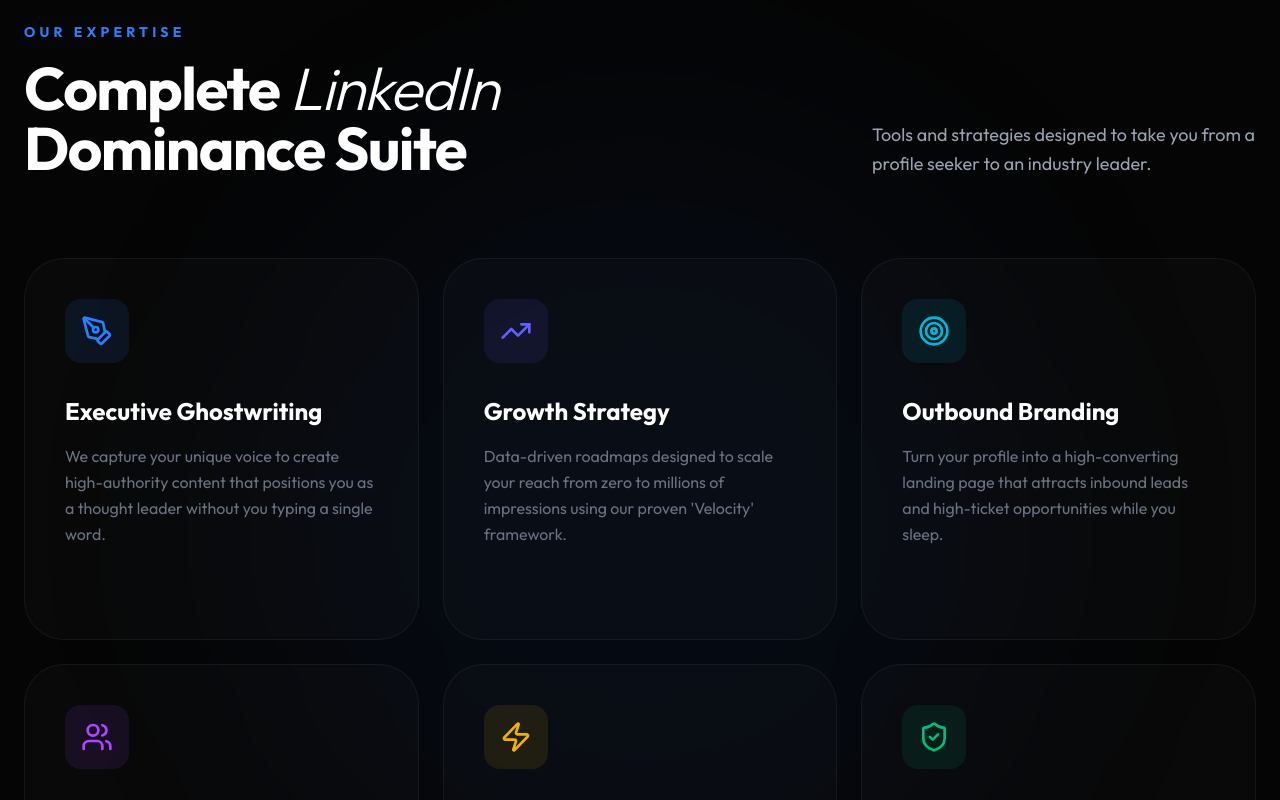
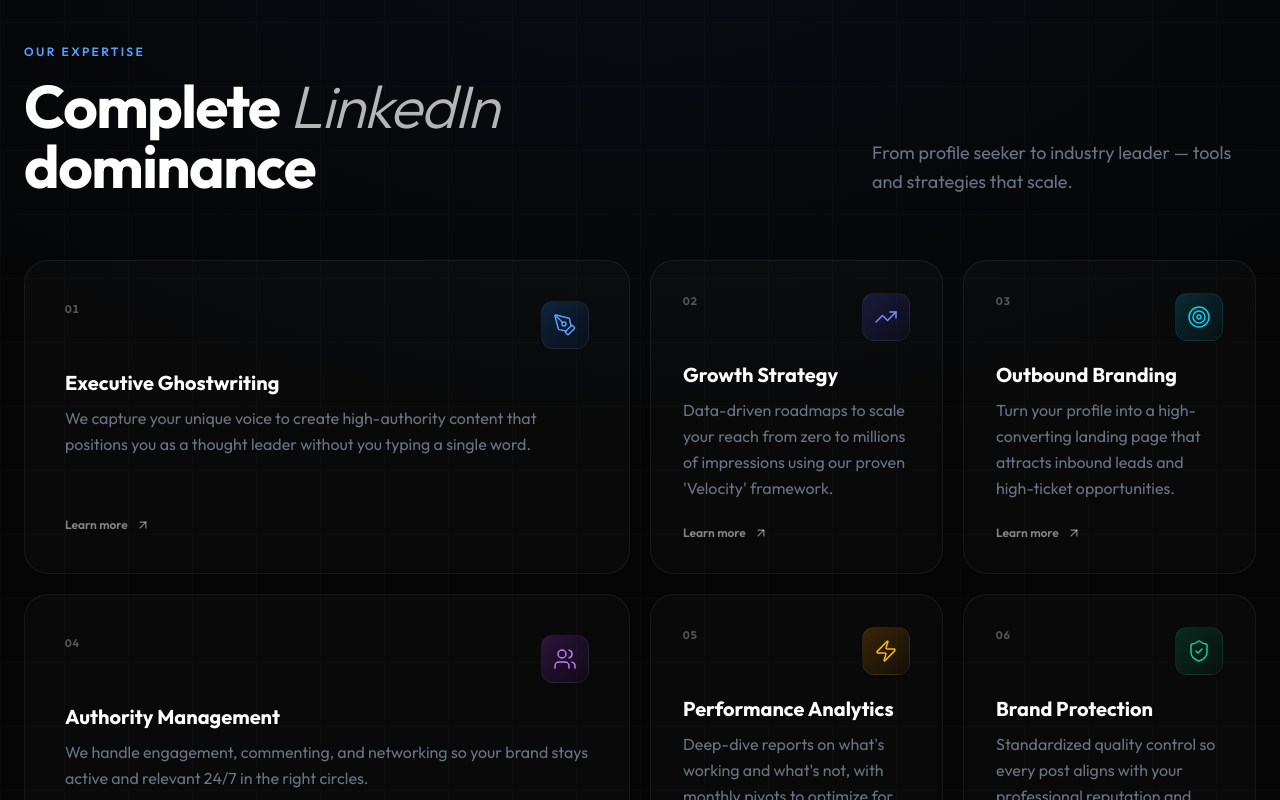
Before and after one commit to Mehaksaluja/landing_page, a React (Vite) app: page / in a window 1280 px wide. Shown: the part 1040-1840 px from the top of the page. Built offline with nearby package versions, Linux system fonts and the light colour scheme.

Commit message:
Services updated

```diff
--- a/src/components/Services.jsx
+++ b/src/components/Services.jsx
@@ -1,116 +1,150 @@
 import React from 'react';
 import { motion } from 'framer-motion';
-import { PenTool, TrendingUp, Users, Target, ShieldCheck, Zap } from 'lucide-react';
+import { PenTool, TrendingUp, Users, Target, ShieldCheck, Zap, ArrowUpRight } from 'lucide-react';
 
 const services = [
     {
         title: "Executive Ghostwriting",
         description: "We capture your unique voice to create high-authority content that positions you as a thought leader without you typing a single word.",
-        icon: <PenTool className="w-8 h-8 text-blue-500" />,
-        accent: "bg-blue-500/10"
+        icon: PenTool,
+        accent: "from-blue-500/20 to-blue-600/5",
+        borderGlow: "group-hover:shadow-[0_0_40px_-8px_rgba(59,130,246,0.4)]",
+        color: "text-blue-400",
     },
     {
         title: "Growth Strategy",
-        description: "Data-driven roadmaps designed to scale your reach from zero to millions of impressions using our proven 'Velocity' framework.",
-        icon: <TrendingUp className="w-8 h-8 text-indigo-500" />,
-        accent: "bg-indigo-500/10"
+        description: "Data-driven roadmaps to scale your reach from zero to millions of impressions using our proven 'Velocity' framework.",
+        icon: TrendingUp,
+        accent: "from-indigo-500/20 to-indigo-600/5",
+        borderGlow: "group-hover:shadow-[0_0_40px_-8px_rgba(99,102,241,0.4)]",
+        color: "text-indigo-400",
     },
     {
         title: "Outbound Branding",
-        description: "Turn your profile into a high-converting landing page that attracts inbound leads and high-ticket opportunities while you sleep.",
-        icon: <Target className="w-8 h-8 text-cyan-500" />,
-        accent: "bg-cyan-500/10"
+        description: "Turn your profile into a high-converting landing page that attracts inbound leads and high-ticket opportunities.",
+        icon: Target,
+        accent: "from-cyan-500/20 to-cyan-600/5",
+        borderGlow: "group-hover:shadow-[0_0_40px_-8px_rgba(6,182,212,0.4)]",
+        color: "text-cyan-400",
     },
     {
         title: "Authority Management",
-        description: "We handle engagement, commenting, and networking to ensure your brand stays active and relevant 24/7 in the right circles.",
-        icon: <Users className="w-8 h-8 text-purple-500" />,
-        accent: "bg-purple-500/10"
+        description: "We handle engagement, commenting, and networking so your brand stays active and relevant 24/7 in the right circles.",
+        icon: Users,
+        accent: "from-purple-500/20 to-purple-600/5",
+        borderGlow: "group-hover:shadow-[0_0_40px_-8px_rgba(168,85,247,0.4)]",
+        color: "text-purple-400",
     },
     {
         title: "Performance Analytics",
-        description: "Deep-dive reports on what's working and what's not, allowing us to pivot and optimize for maximum ROI every month.",
-        icon: <Zap className="w-8 h-8 text-yellow-500" />,
-        accent: "bg-yellow-500/10"
+        description: "Deep-dive reports on what's working and what's not, with monthly pivots to optimize for maximum ROI.",
+        icon: Zap,
+        accent: "from-amber-500/20 to-amber-600/5",
+        borderGlow: "group-hover:shadow-[0_0_40px_-8px_rgba(245,158,11,0.4)]",
+        color: "text-amber-400",
     },
     {
         title: "Brand Protection",
-        description: "Standardized quality control to ensure every post aligns with your professional reputation and company values.",
-        icon: <ShieldCheck className="w-8 h-8 text-emerald-500" />,
-        accent: "bg-emerald-500/10"
-    }
+        description: "Standardized quality control so every post aligns with your professional reputation and company values.",
+        icon: ShieldCheck,
+        accent: "from-emerald-500/20 to-emerald-600/5",
+        borderGlow: "group-hover:shadow-[0_0_40px_-8px_rgba(16,185,129,0.4)]",
+        color: "text-emerald-400",
+    },
 ];
 
 const Services = () => {
     return (
-        <section id="services" className="py-32 bg-[#050505] relative overflow-hidden">
-            {/* Ambient Background Light */}
-            <div className="absolute top-1/2 left-1/2 -translate-x-1/2 -translate-y-1/2 w-[800px] h-[800px] bg-blue-600/5 blur-[120px] rounded-full pointer-events-none" />
+        <section id="services" className="py-28 md:py-36 bg-[#050505] relative overflow-hidden">
+            {/* Background */}
+            <div className="absolute inset-0 bg-[radial-gradient(ellipse_80%_50%_at_50%_0%,rgba(59,130,246,0.06),transparent)] pointer-events-none" />
+            <div className="absolute inset-0 bg-[linear-gradient(to_right,#ffffff03_1px,transparent_1px),linear-gradient(to_bottom,#ffffff03_1px,transparent_1px)] bg-[size:64px_64px] pointer-events-none" />
 
             <div className="max-w-7xl mx-auto px-6 relative z-10">
-                <div className="flex flex-col md:flex-row md:items-end justify-between mb-20 gap-8">
-                    <div className="max-w-2xl">
+                {/* Header */}
+                <div className="flex flex-col md:flex-row md:items-end md:justify-between gap-8 mb-16">
+                    <div>
                         <motion.span
-                            initial={{ opacity: 0, x: -20 }}
+                            initial={{ opacity: 0, x: -16 }}
                             whileInView={{ opacity: 1, x: 0 }}
                             viewport={{ once: true }}
-                            className="text-blue-500 font-bold tracking-[0.3em] uppercase text-sm mb-4 block"
+                            className="inline-block text-blue-400 font-semibold tracking-[0.2em] uppercase text-xs mb-4"
                         >
                             Our Expertise
                         </motion.span>
                         <motion.h2
-                            initial={{ opacity: 0, y: 20 }}
+                            initial={{ opacity: 0, y: 16 }}
                             whileInView={{ opacity: 1, y: 0 }}
                             viewport={{ once: true }}
-                            transition={{ delay: 0.1 }}
-                            className="text-4xl md:text-6xl font-bold text-white tracking-tight"
+                            transition={{ delay: 0.05 }}
+                            className="text-3xl md:text-5xl lg:text-6xl font-bold text-white tracking-tight max-w-2xl"
                         >
-                            Complete <span className="italic font-light">LinkedIn</span> <br /> Dominance Suite
+                            Complete <span className="text-white/70 italic font-light">LinkedIn</span> dominance
                         </motion.h2>
                     </div>
                     <motion.p
                         initial={{ opacity: 0 }}
                         whileInView={{ opacity: 1 }}
                         viewport={{ once: true }}
-                        transition={{ delay: 0.3 }}
-                        className="text-gray-400 max-w-sm text-lg leading-relaxed"
+                        transition={{ delay: 0.2 }}
+                        className="text-gray-500 max-w-sm text-base md:text-lg leading-relaxed"
                     >
-                        Tools and strategies designed to take you from a profile seeker to an industry leader.
+                        From profile seeker to industry leader — tools and strategies that scale.
                     </motion.p>
                 </div>
 
-                <div className="grid grid-cols-1 md:grid-cols-2 lg:grid-cols-3 gap-6">
-                    {services.map((service, index) => (
-                        <motion.div
+                {/* Bento-style grid: 2 large + 4 standard */}
+                <div className="grid grid-cols-1 md:grid-cols-2 lg:grid-cols-4 gap-4 md:gap-5">
+                    {services.map((service, index) => {
+                        const Icon = service.icon;
+                        const isLarge = index === 0 || index === 3;
+
+                        return (
+                            <motion.article
                                 key={index}
-                            initial={{ opacity: 0, y: 30 }}
+                                initial={{ opacity: 0, y: 24 }}
                                 whileInView={{ opacity: 1, y: 0 }}
-                            viewport={{ once: true }}
-                            transition={{ delay: index * 0.1 }}
-                            whileHover={{ y: -10 }}
-                            className="group relative p-10 rounded-[2.5rem] bg-white/[0.02] border border-white/5 hover:border-blue-500/30 transition-all duration-500 overflow-hidden"
+                                viewport={{ once: true, margin: "-40px" }}
+                                transition={{ delay: index * 0.08 }}
+                                className={`group relative rounded-2xl md:rounded-3xl border border-white/[0.06] bg-white/[0.02] overflow-hidden transition-all duration-500 hover:border-white/15 ${service.borderGlow} ${isLarge ? 'md:col-span-2' : ''}`}
                             >
-                            {/* Hover Backdrop */}
-                            <div className="absolute inset-0 bg-gradient-to-br from-blue-600/5 to-transparent opacity-0 group-hover:opacity-100 transition-opacity duration-500" />
+                                {/* Gradient overlay on hover */}
+                                <div className={`absolute inset-0 bg-gradient-to-br ${service.accent} opacity-0 group-hover:opacity-100 transition-opacity duration-500 pointer-events-none`} />
 
-                            <div className={`w-16 h-16 rounded-2xl ${service.accent} flex items-center justify-center mb-8 group-hover:scale-110 transition-transform duration-500`}>
-                                {service.icon}
+                                <div className={`relative p-6 md:p-8 ${isLarge ? 'md:p-10' : ''} flex flex-col h-full min-h-[220px] md:min-h-0`}>
+                                    {/* Top row: number + icon */}
+                                    <div className="flex items-start justify-between mb-5">
+                                        <span className="text-[11px] font-bold text-white/30 tracking-widest tabular-nums">
+                                            {String(index + 1).padStart(2, '0')}
+                                        </span>
+                                        <div className={`w-12 h-12 rounded-xl bg-gradient-to-br ${service.accent} border border-white/5 flex items-center justify-center group-hover:scale-105 transition-transform duration-300`}>
+                                            <Icon className={`w-6 h-6 ${service.color}`} strokeWidth={1.5} />
+                                        </div>
                                     </div>
 
-                            <h3 className="text-2xl font-bold text-white mb-4 group-hover:text-blue-400 transition-colors">
+                                    <h3 className={`text-lg md:text-xl font-bold text-white mb-2 group-hover:text-blue-400 transition-colors ${isLarge ? 'md:text-2xl' : ''}`}>
                                         {service.title}
                                     </h3>
 
-                            <p className="text-gray-500 leading-relaxed group-hover:text-gray-300 transition-colors">
+                                    <p className="text-gray-500 text-sm md:text-base leading-relaxed flex-grow group-hover:text-gray-400 transition-colors">
                                         {service.description}
                                     </p>
 
-                            <div className="mt-8 flex items-center gap-2 text-sm font-bold text-blue-500 opacity-0 group-hover:opacity-100 translate-x-[-10px] group-hover:translate-x-0 transition-all duration-500">
-                                LEARN MORE <Zap className="w-3 h-3 fill-current" />
+                                    <div className="mt-6 flex items-center gap-2 text-xs font-semibold text-white/50 group-hover:text-blue-400 transition-colors">
+                                        <span>Learn more</span>
+                                        <ArrowUpRight className="w-3.5 h-3.5 group-hover:translate-x-0.5 group-hover:-translate-y-0.5 transition-transform" />
                                     </div>
-                        </motion.div>
-                    ))}
                                 </div>
+
+                                {/* Bottom accent line - expands on hover */}
+                                <div
+                                    className="absolute bottom-0 left-0 h-0.5 w-0 group-hover:w-full transition-all duration-500 bg-blue-500/70 rounded-full"
+                                />
+                            </motion.article>
+                        );
+                    })}
+                </div>
+
             </div>
         </section>
     );
```
Lines whose indentation alone changed are shown as unchanged.
